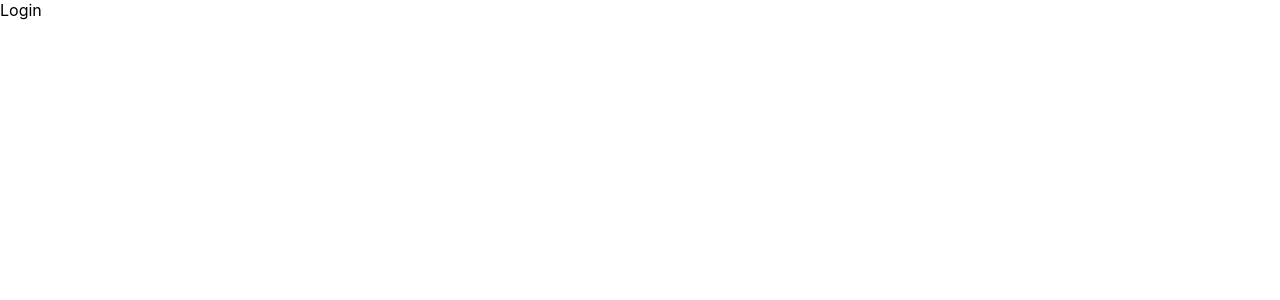
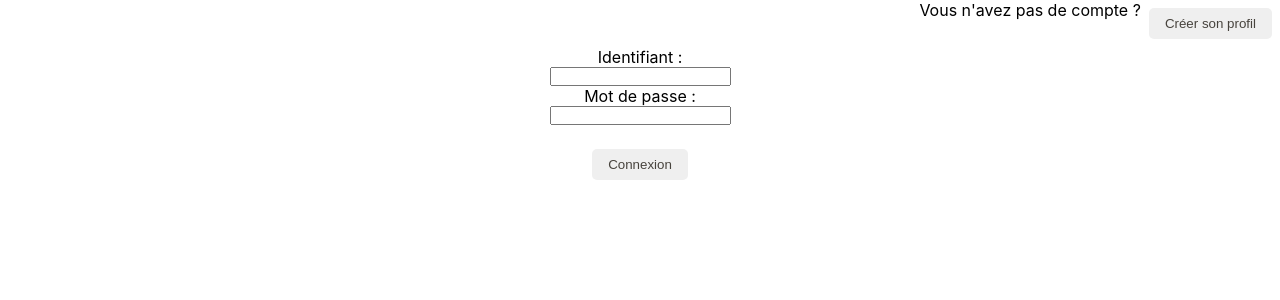
Before and after one commit to SalemDrenay/hackathon2, a React (Create React App) app in the folder glitchteam-app/: page /login in a window 1280 px wide. Shown: the top 300 px of the page. Built offline with nearby package versions, Linux system fonts and the light colour scheme.

Commit message:
inscription-user-password

```diff
--- a/glitchteam-app/package.json
+++ b/glitchteam-app/package.json
@@ -3,14 +3,19 @@
   "version": "0.1.0",
   "private": true,
   "dependencies": {
+    "@popperjs/core": "^2.6.0",
     "@testing-library/jest-dom": "^5.11.9",
     "@testing-library/react": "^11.2.3",
     "@testing-library/user-event": "^12.6.0",
+    "axios": "^0.21.1",
     "husky": "^4.3.7",
+    "material-ui": "^0.20.2",
     "react": "^17.0.1",
     "react-dom": "^17.0.1",
     "react-router-dom": "^5.2.0",
     "react-scripts": "4.0.1",
+    "react-tap-event-plugin": "^3.0.3",
+    "redux": "^4.0.5",
     "web-vitals": "^0.2.4"
   },
   "scripts": {
--- /dev/null
+++ b/glitchteam-app/src/assets/css/LoginPage.css
@@ -0,0 +1,48 @@
+/* .LogInPage{
+    flex-direction: column;
+    justify-content: center;
+} */
+.NoAccount{
+    display: flex;
+    justify-content: flex-end;
+}
+.NoAccount button {
+    display: flex;
+    justify-content: flex-end;
+    color:rgb(71, 67, 61);
+  padding: var(--spacing) calc(var(--spacing) * 2);
+  margin: var(--spacing);
+  border: none;
+  border-radius: 5px;
+  cursor: pointer;
+}
+
+
+.IdArea {
+  display: flex;
+  flex-direction: column;
+  justify-content: center;
+  align-items: center;
+
+}
+
+.PasswordArea {
+    display: flex;
+    flex-direction: column;
+    justify-content: center;
+    align-items: center;
+}
+
+.IdButton {
+    display: flex;
+    flex-direction: column;
+    justify-content: center;
+    align-items: center;
+
+    color:rgb(71, 67, 61);
+    padding: var(--spacing) calc(var(--spacing) * 2);
+    margin: var(--spacing);
+    border: none;
+    border-radius: 5px;
+    cursor: pointer;
+}
--- a/glitchteam-app/src/components/LoginPage.jsx
+++ b/glitchteam-app/src/components/LoginPage.jsx
@@ -1,12 +1,37 @@
-import React from 'react';
-import '../assets/css/styles.css';
+// import react from "react";
+import "../assets/css/LoginPage.css";
 
 function LoginPage() {
-    return (
-        <div>
-            <p>Login</p>
+  return (
+
+
+    <form>
+        {/* <div className="LogInPage"/> */}
+        <div className="NoAccount">
+        <p>Vous n&apos;avez pas de compte ?</p>
+       <button type="button">Créer son profil</button>
+
         </div>
-    )
+
+      <label className="IdArea">
+        Identifiant :
+        <input type="text" name="name" />
+      </label>
+      <label className="PasswordArea">
+        Mot de passe :
+        <input type="text" name="name" />
+      </label>
+
+      <a className="IdButton">
+        <input
+        className="IdButton"
+          href="http://localhost:3000/home"
+          type="button"
+          value="Connexion"
+        />
+      </a>
+    </form>
+  );
 }
 
 export default LoginPage;
```
Also changed, not shown: 2 other files (tests, documents, lock files or other folders).
